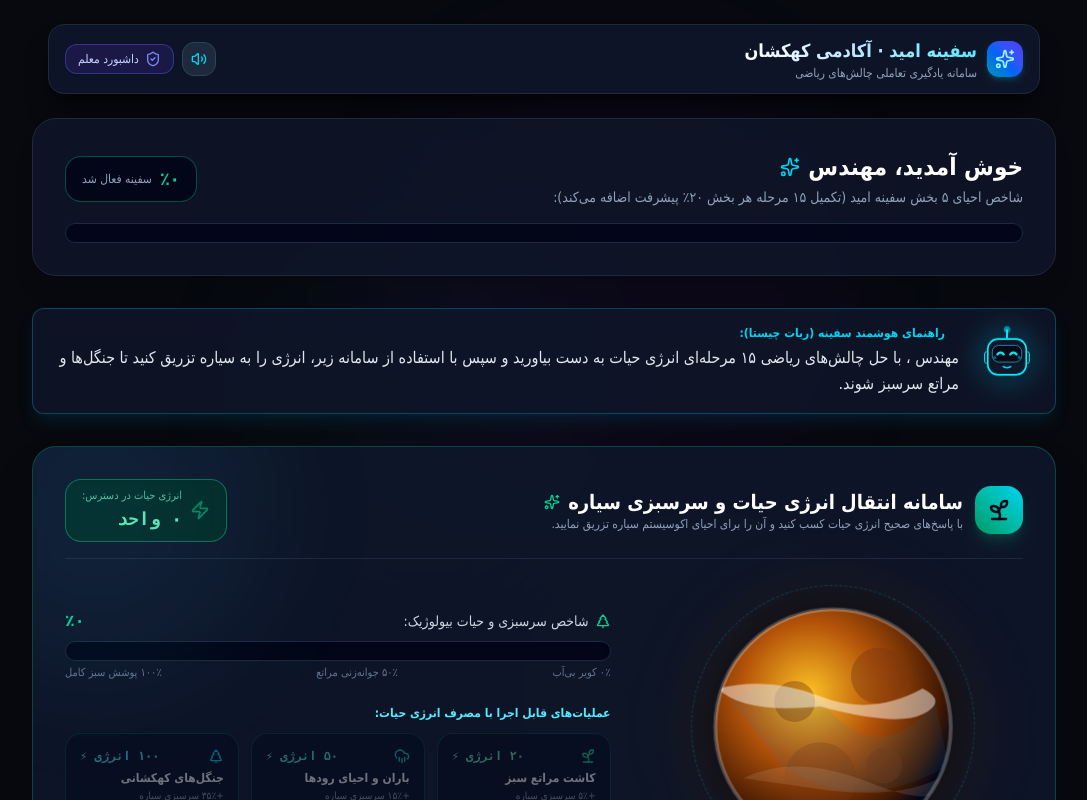
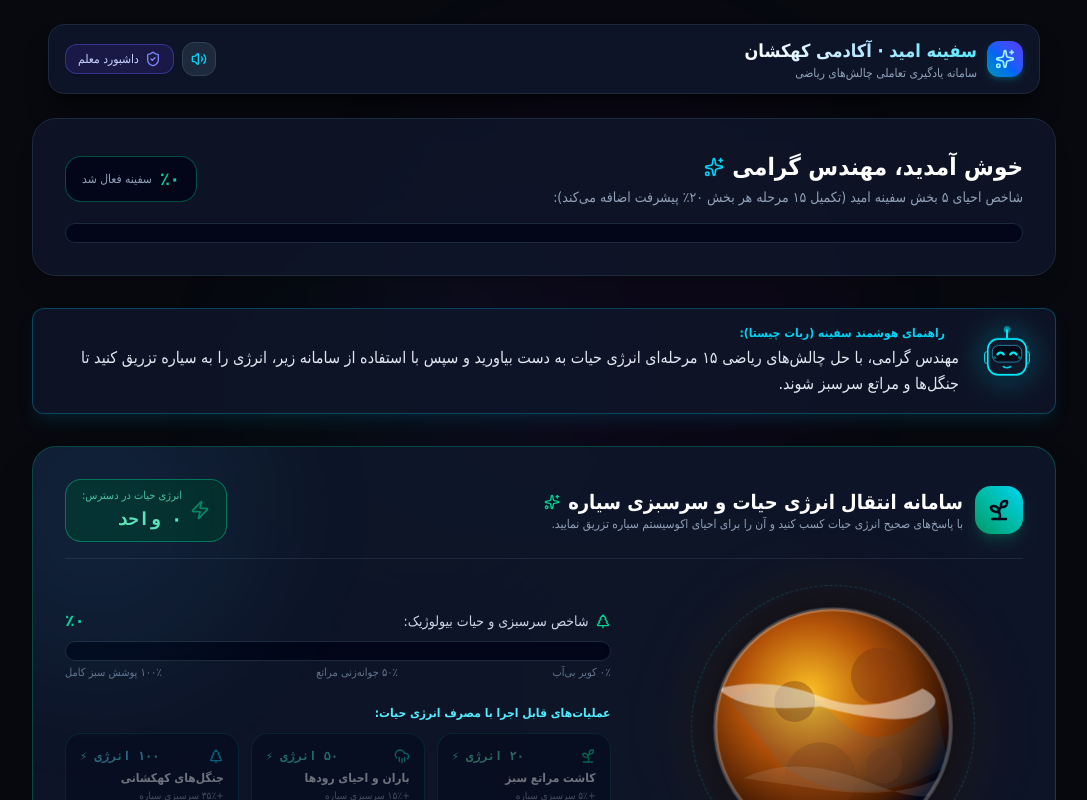
Before and after one commit to mohammad-h890/galaxy-academy, a Next.js app: page / in a window 1280 px wide. Both pictures are taken after a click on the button 979 px from the left and 59 px from the top of the page. Shown: the top 800 px of the page, without its empty margins (96-1183 px from the left). Built offline with nearby package versions, Linux system fonts and the light colour scheme.

Commit message:
refactor: remove hydration guard and useSyncExternalStore
Simplified the client-side rendering logic by removing the custom hydration check, relying on the existing lazy initial state for the app configuration.

```diff
--- a/app/page.tsx
+++ b/app/page.tsx
@@ -1,6 +1,6 @@
 'use client';
 
-import React, { useState, useSyncExternalStore } from 'react';
+import React, { useState } from 'react';
 import { Header } from '@/components/Header';
 import { RobotGuide } from '@/components/RobotGuide';
 import { FractionsModule } from '@/components/FractionsModule';
@@ -42,22 +42,7 @@ type ViewMode =
   | 'geometry'
   | 'statistics';
 
-// Client check using useSyncExternalStore to eliminate any hydration mismatch or synchronous setState in effect
-function emptySubscribe() {
-  return () => {};
-}
-
-function useIsClient() {
-  return useSyncExternalStore(
-    emptySubscribe,
-    () => true,
-    () => false
-  );
-}
-
 export default function Home() {
-  const isClient = useIsClient();
-
   const [appState, setAppState] = useState<AppState>(() => {
     if (typeof window !== 'undefined') {
       return loadAppState();
@@ -219,18 +204,6 @@ export default function Home() {
     },
   ];
 
-  // Prevent SSR/CSR mismatch by rendering the loading shell on server and before client is ready
-  if (!isClient) {
-    return (
-      <div className="relative min-h-screen bg-[#07090f] text-slate-200 overflow-x-hidden p-4 md:p-6 flex items-center justify-center">
-        <div className="flex items-center gap-3 text-cyan-400">
-          <div className="w-4 h-4 rounded-full bg-cyan-400 animate-ping" />
-          <span>در حال اتصال به سامانه‌های سفینه امید...</span>
-        </div>
-      </div>
-    );
-  }
-
   return (
     <div className="relative min-h-screen bg-[#07090f] text-slate-200 overflow-x-hidden p-4 md:p-6">
       {/* Background Starfield and Nebula Glow */}
@@ -299,7 +272,7 @@ export default function Home() {
               <div className="flex flex-wrap items-center justify-between gap-4 mb-4">
                 <div>
                   <h2 className="text-xl md:text-2xl font-bold text-white flex items-center gap-2">
-                    <span>خوش آمدید، مهندس {appState.playerName}</span>
+                    <span>خوش آمدید، مهندس {appState.playerName || 'گرامی'}</span>
                     <Sparkles className="w-5 h-5 text-cyan-400" />
                   </h2>
                   <p className="text-xs md:text-sm text-slate-400 mt-1">
@@ -331,7 +304,7 @@ export default function Home() {
 
             {/* Robot Guide Welcome */}
             <RobotGuide
-              message={`مهندس ${appState.playerName}، با حل چالش‌های ریاضی ۱۵ مرحله‌ای انرژی حیات به دست بیاورید و سپس با استفاده از سامانه زیر، انرژی را به سیاره تزریق کنید تا جنگل‌ها و مراتع سرسبز شوند.`}
+              message={`مهندس ${appState.playerName || 'گرامی'}، با حل چالش‌های ریاضی ۱۵ مرحله‌ای انرژی حیات به دست بیاورید و سپس با استفاده از سامانه زیر، انرژی را به سیاره تزریق کنید تا جنگل‌ها و مراتع سرسبز شوند.`}
               mood={appState.planetGreenery >= 80 ? 'excited' : 'happy'}
             />
 
@@ -470,7 +443,7 @@ export default function Home() {
         )}
       </div>
 
-      {/* Teacher Dashboard Modal (Password Removed) */}
+      {/* Teacher Dashboard Modal */}
       <TeacherDashboardModal
         isOpen={isTeacherModalOpen}
         onClose={() => setIsTeacherModalOpen(false)}
```
